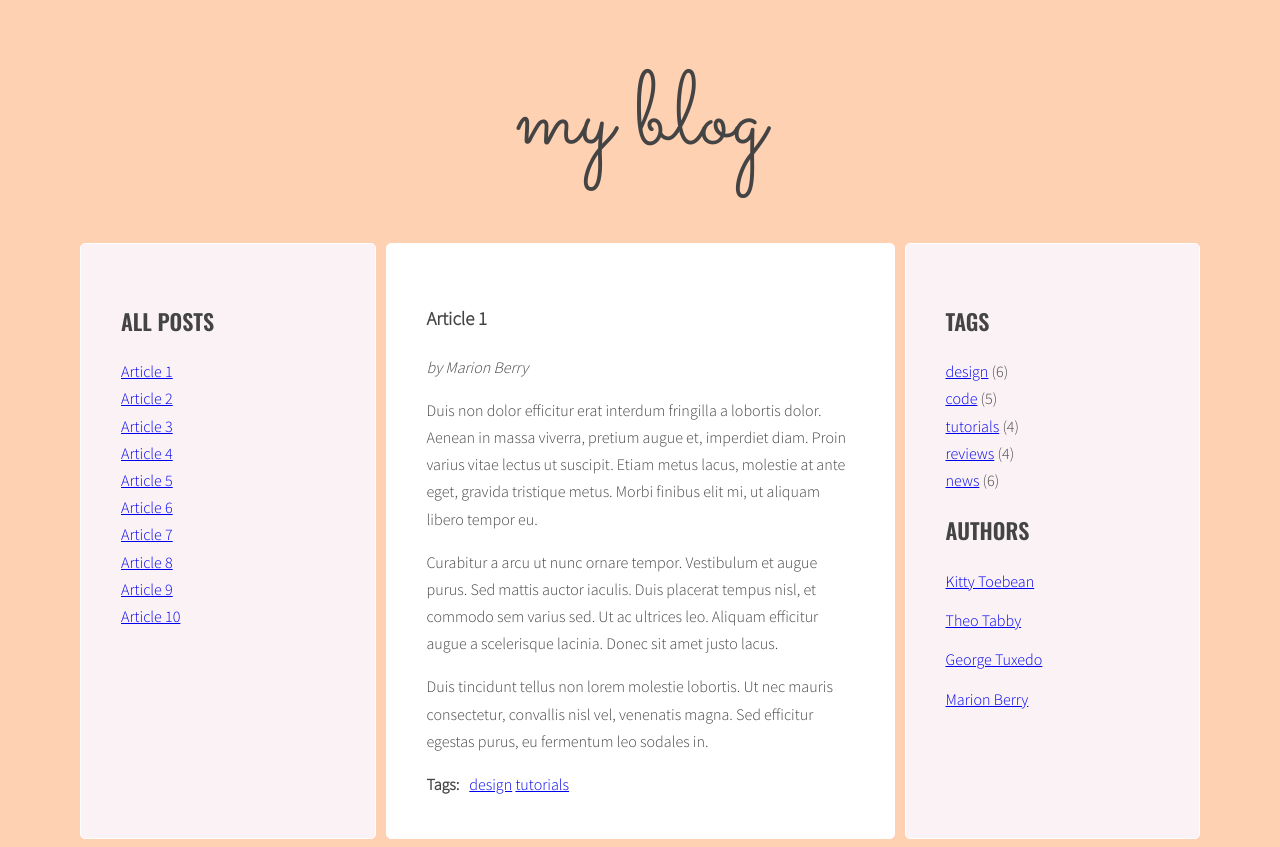
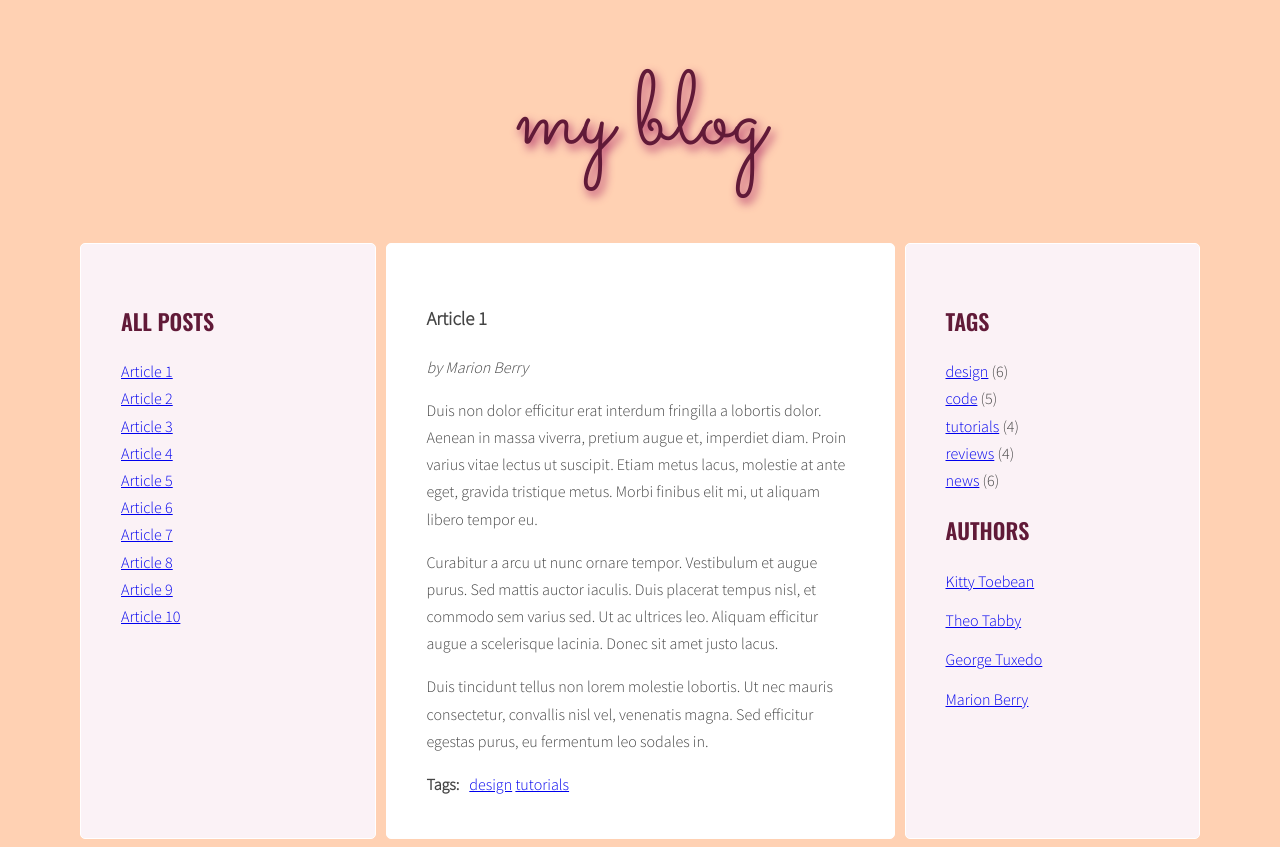
Before and after one commit to Agnieszka-Ciesinska/javascript-blog, a website: page index.html in a window 1280 px wide. Drawn offline with nearby package versions, Linux system fonts and the light colour scheme.

Commit message:
Add styles.scss

```diff
--- a/sass/style.scss
+++ b/sass/style.scss
@@ -76,6 +76,12 @@ body {
   font-size: 104px;
   line-height: 1;
   text-align: center;
+  color: #611A38;
+  text-shadow: 3px 5px 10px #AF2F67;
+}
+
+.wrapper .sidebar h2 {
+    color: #611A38;
 }
 
 /* Lists */
```
Also changed, not shown: css/style.css, 1 other file.
